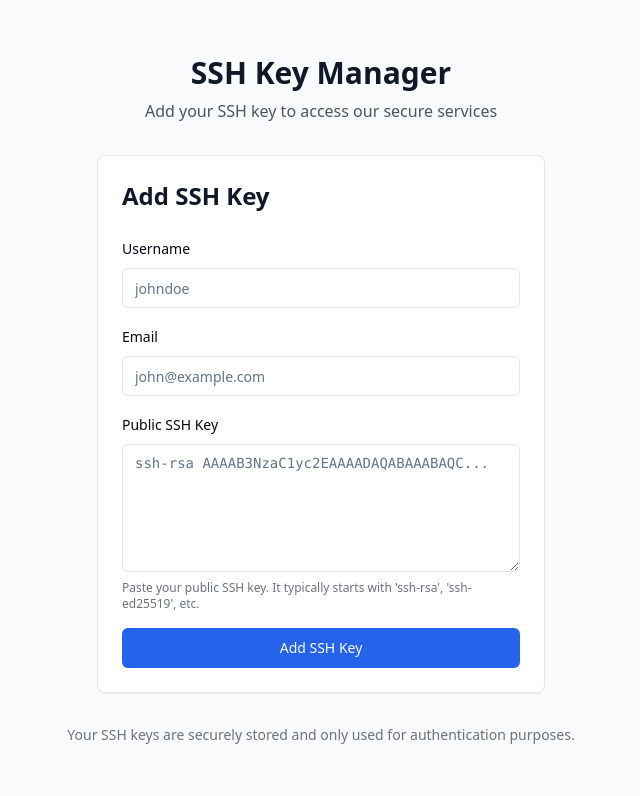
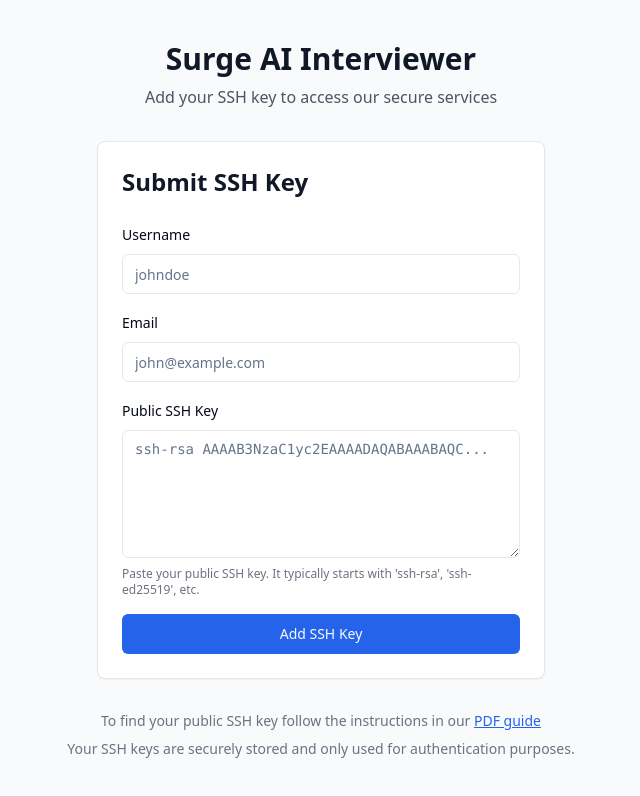
Before and after one commit to OmarMah/ssh-key-form-builder, a React (Vite) app: page / in a window 1280 px wide. Shown: the top 796 px of the page, without its empty margins (319-959 px from the left). Built offline with nearby package versions, Linux system fonts and the light colour scheme.

Commit message:
Rename and add guide link
Rename the application to "Surge AI Interviewer" and add a statement with a link to a PDF guide for finding the public SSH key.

```diff
--- a/index.html
+++ b/index.html
@@ -4,12 +4,12 @@
   <head>
     <meta charset="UTF-8" />
     <meta name="viewport" content="width=device-width, initial-scale=1.0" />
-    <title>SSH Key Manager</title>
-    <meta name="description" content="Secure SSH Key Management Portal" />
+    <title>Surge AI Interviewer</title>
+    <meta name="description" content="Surge AI Interviewer - SSH Key Submission Portal" />
     <meta name="author" content="Lovable" />
 
-    <meta property="og:title" content="SSH Key Manager" />
-    <meta property="og:description" content="Secure SSH Key Management Portal" />
+    <meta property="og:title" content="Surge AI Interviewer" />
+    <meta property="og:description" content="Surge AI Interviewer - SSH Key Submission Portal" />
     <meta property="og:type" content="website" />
     <meta property="og:image" content="https://lovable.dev/opengraph-image-p98pqg.png" />
 
--- a/src/components/SshKeyForm.tsx
+++ b/src/components/SshKeyForm.tsx
@@ -1,4 +1,3 @@
-
 import { useState } from "react";
 import { Button } from "@/components/ui/button";
 import { Input } from "@/components/ui/input";
@@ -54,7 +53,7 @@ const SshKeyForm = () => {
 
   return (
     <div className="w-full max-w-md mx-auto rounded-lg border border-gray-200 shadow-sm bg-white p-6">
-      <h2 className="text-2xl font-semibold mb-6 text-gray-900">Add SSH Key</h2>
+      <h2 className="text-2xl font-semibold mb-6 text-gray-900">Submit SSH Key</h2>
 
       <form onSubmit={handleSubmit} className="space-y-4">
         <div className="space-y-2">
--- a/src/pages/Index.tsx
+++ b/src/pages/Index.tsx
@@ -5,7 +5,7 @@ const Index = () => {
   return (
     <div className="min-h-screen flex flex-col items-center justify-center bg-gray-50 p-4">
       <div className="w-full max-w-md mb-8 text-center">
-        <h1 className="text-3xl font-bold text-gray-900 mb-2">SSH Key Manager</h1>
+        <h1 className="text-3xl font-bold text-gray-900 mb-2">Surge AI Interviewer</h1>
         <p className="text-gray-600">
           Add your SSH key to access our secure services
         </p>
@@ -14,6 +14,17 @@ const Index = () => {
       <SshKeyForm />
 
       <div className="mt-8 text-center text-sm text-gray-500">
+        <p className="mb-2">
+          To find your public SSH key follow the instructions in our{" "}
+          <a
+            href="https://drive.google.com/file/d/1SeBZPYXfsBVRqh-8AqioAZ4fdYe_2hzn/view?usp=drivesdk"
+            target="_blank"
+            rel="noopener noreferrer"
+            className="text-blue-600 hover:text-blue-800 underline"
+          >
+            PDF guide
+          </a>
+        </p>
         <p>
           Your SSH keys are securely stored and only used for authentication purposes.
         </p>
```
